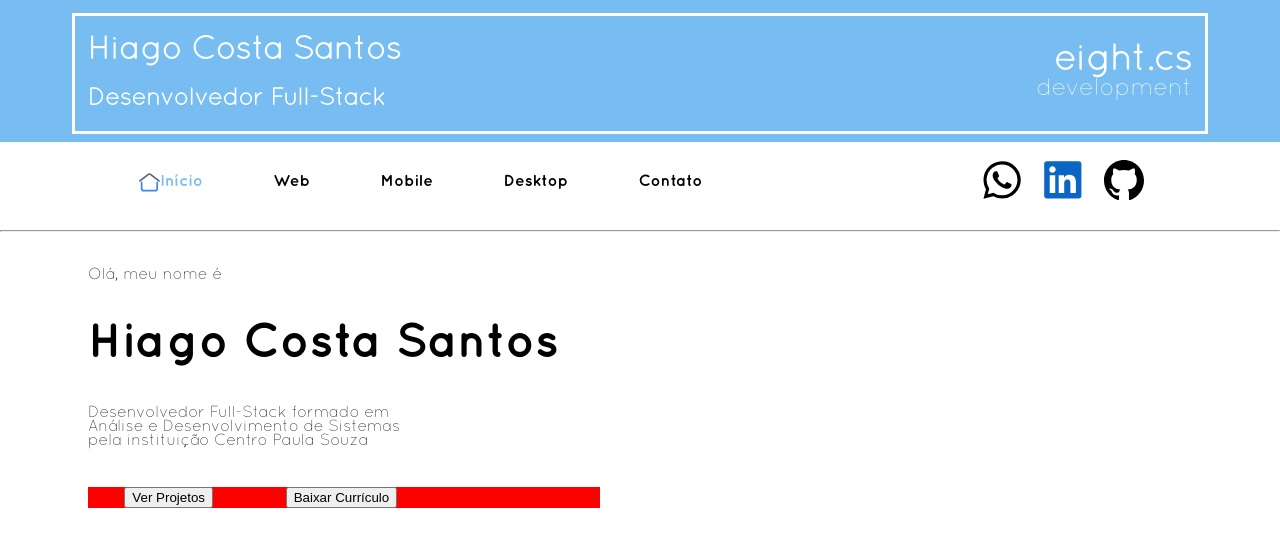
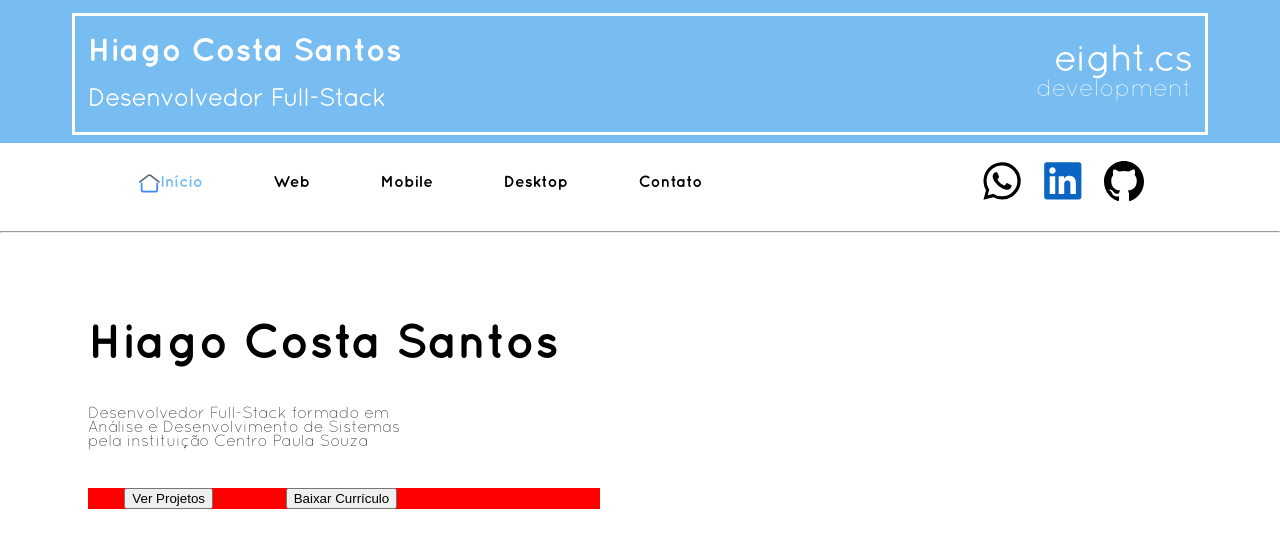
Before and after one commit to HiagoCS/eightcs, a React app in the folder frontend/: page / in a window 1280 px wide. Shown: the top 548 px of the page. Built offline with nearby package versions, Linux system fonts and the light colour scheme; the HTML template or start-up script is replaced by a standard one.

Commit message:
stylesheets adjustment

```diff
--- a/frontend/src/App.jsx
+++ b/frontend/src/App.jsx
@@ -1,5 +1,6 @@
 import { BrowserRouter as Router, Routes, Route } from 'react-router-dom';
 import '@/styles/main.scss'
+import '@/styles/root.scss'
 import {data} from '@/data/links';
 import {links} from '@/data/links/functions.jsx';
 
--- a/frontend/src/components/banner/style.scss
+++ b/frontend/src/components/banner/style.scss
@@ -1,6 +1,7 @@
+@use "@/styles/root.scss" as *;
 .app {
     padding: 0.5pc;
-    &.banner {background-color: #77BDF1;}
+    &.banner {background-color: $blue-color;}
     .banner {
         display: flex;
         justify-content: space-between;
@@ -14,6 +15,9 @@
         .name {
             margin: 0 1vw;
             color: #ffffff;
+            h1{
+                font-family: 'Quicksand-Bold';
+            }
         }
 
         .logo {
--- a/frontend/src/components/folders/home/style.scss
+++ b/frontend/src/components/folders/home/style.scss
@@ -12,7 +12,7 @@
         justify-content: space-around;
         flex-direction: column;
         .hello{
-
+            color: #ffffff;
         }
         .name{
             font-size: 24px;
--- a/frontend/src/styles/main.scss
+++ b/frontend/src/styles/main.scss
@@ -1,5 +1,4 @@
 @use "@/styles/fonts/fonts.scss" as *;
-@use "@/styles/root.scss" as *;
 
 body {
   margin: 0;
--- a/frontend/src/styles/root.scss
+++ b/frontend/src/styles/root.scss
@@ -1 +1 @@
-$primary-color: #646cff;
+$blue-color: #77BDF1;
```
